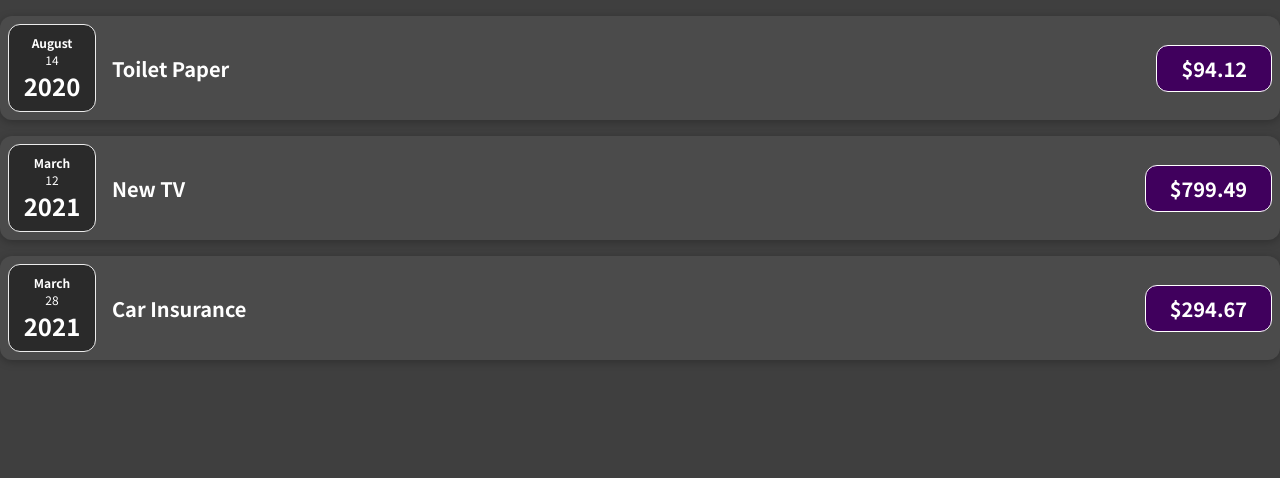
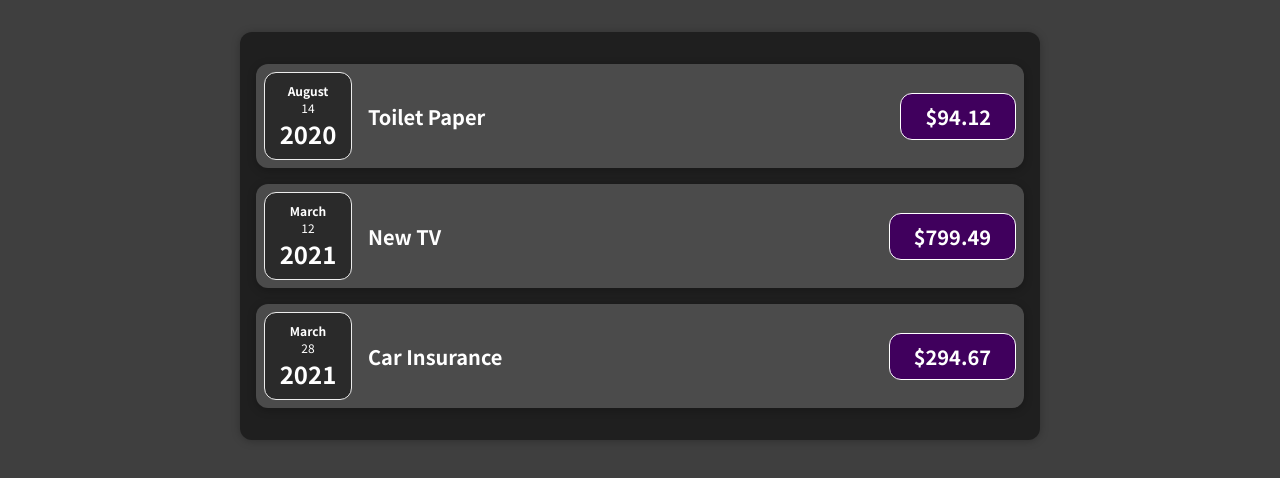
Before and after one commit to Rafal240/ExpenseApp, a React (Create React App) app: page / in a window 1280 px wide. Shown: the top 478 px of the page. Built offline with nearby package versions, Linux system fonts and the light colour scheme.

Commit message:
expenses

```diff
--- a/src/App.js
+++ b/src/App.js
@@ -1,4 +1,4 @@
-import ExpenseItem from "./components/ExpenseItem";
+import Expenses from "./components/Expenses";
 
 function App() {
   const expenses = [
@@ -18,21 +18,7 @@
   ];
   return (
     <div>
-      <ExpenseItem
-        title={expenses[0].title}
-        amount={expenses[0].amount}
-        date={expenses[0].date}
-      ></ExpenseItem>
-      <ExpenseItem
-        title={expenses[1].title}
-        amount={expenses[1].amount}
-        date={expenses[1].date}
-      ></ExpenseItem>
-      <ExpenseItem
-        title={expenses[2].title}
-        amount={expenses[2].amount}
-        date={expenses[2].date}
-      ></ExpenseItem>
+      <Expenses item={expenses} />
     </div>
   );
 }
--- /dev/null
+++ b/src/components/Expenses.css
@@ -0,0 +1,9 @@
+.expenses {
+  padding: 1rem;
+  background-color: rgb(31, 31, 31);
+  margin: 2rem auto;
+  width: 50rem;
+  max-width: 95%;
+  border-radius: 12px;
+  box-shadow: 0 1px 8px rgba(0, 0, 0, 0.25);
+}
--- /dev/null
+++ b/src/components/Expenses.js
@@ -0,0 +1,25 @@
+import ExpenseItem from "./ExpenseItem";
+import "./Expenses.css";
+const Expenses = (props) => {
+  console.log(props);
+  return (
+    <div className="expenses">
+      <ExpenseItem
+        title={props.item[0].title}
+        amount={props.item[0].amount}
+        date={props.item[0].date}
+      ></ExpenseItem>
+      <ExpenseItem
+        title={props.item[1].title}
+        amount={props.item[1].amount}
+        date={props.item[1].date}
+      ></ExpenseItem>
+      <ExpenseItem
+        title={props.item[2].title}
+        amount={props.item[2].amount}
+        date={props.item[2].date}
+      ></ExpenseItem>
+    </div>
+  );
+};
+export default Expenses;
```
Also changed, not shown: 1 other file (tests, documents, lock files or other folders).
